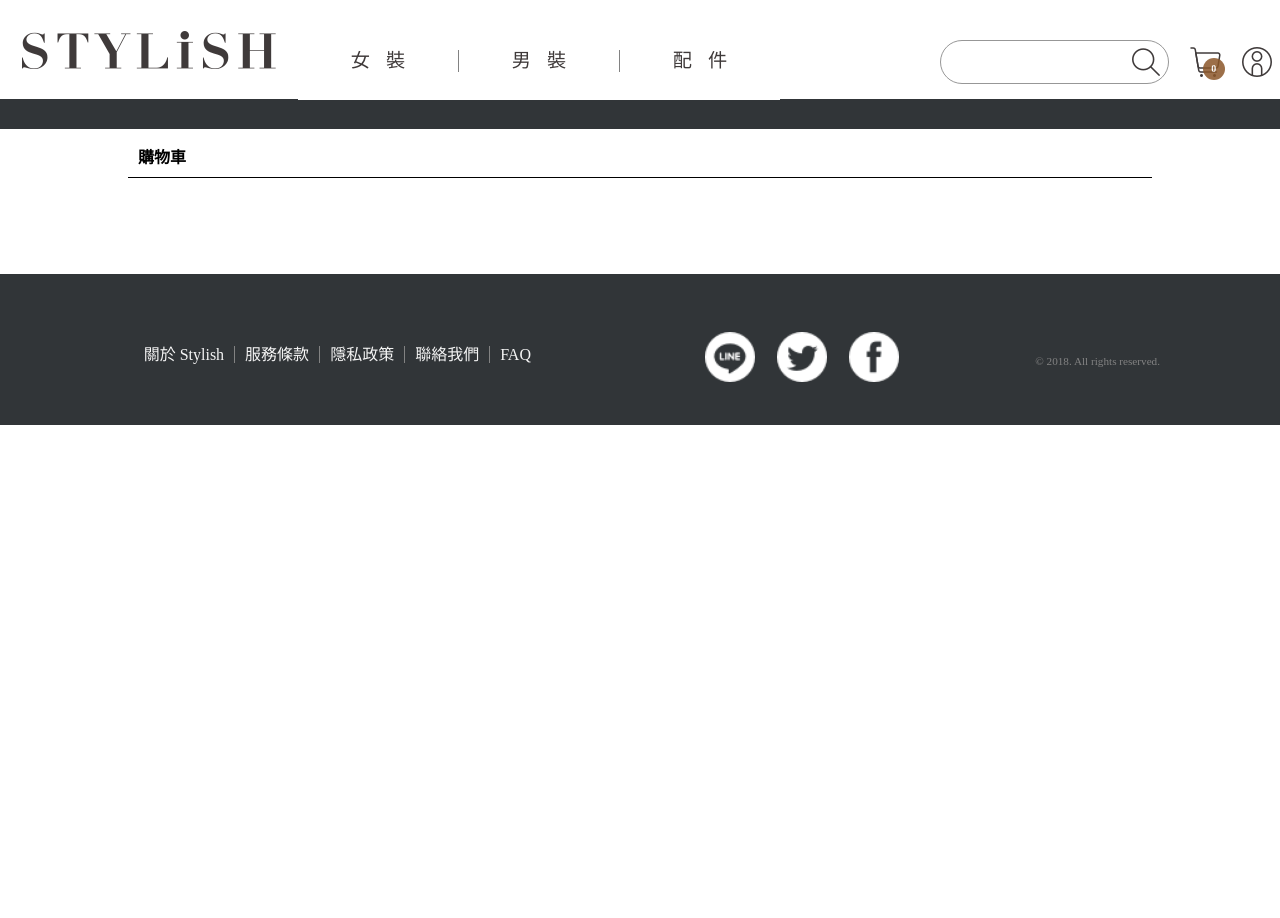
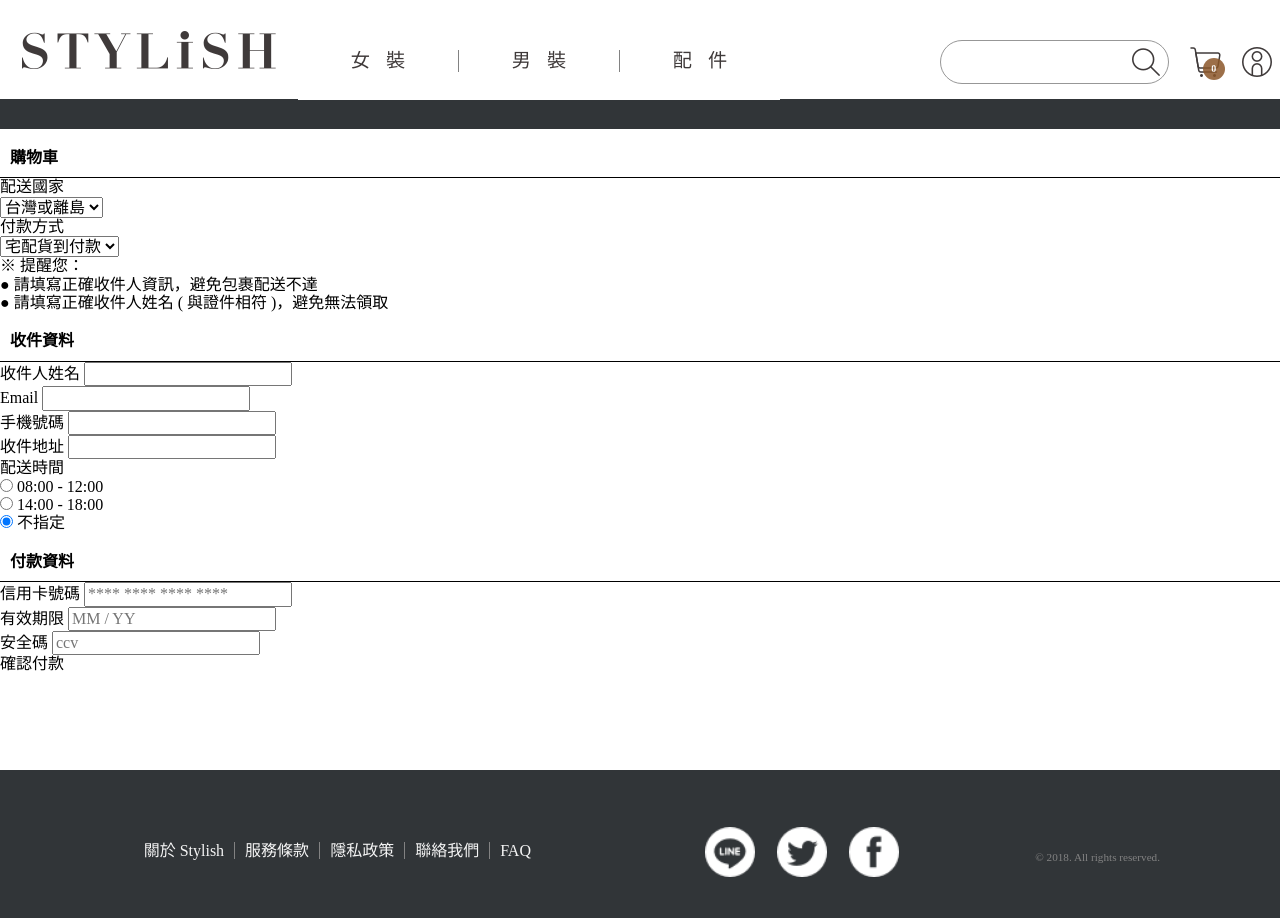
Before and after one commit to AislynYC/aislynyc.github.io, a plain HTML site: page students/aislyn/stylish/pages/cart.html in a window 1280 px wide. Before the commit the page ends 800 px from the top, so only its background shows below. Drawn offline with Linux system fonts and the light colour scheme.

Commit message:
Completed order form HTML

```diff
--- a/students/aislyn/stylish/pages/cart.html
+++ b/students/aislyn/stylish/pages/cart.html
@@ -59,12 +59,99 @@
       </header>
       <!-- CART - SELECTED PRODUCT LIST Start -->
       <div class="content-area">
-        <div class="row">
+        <div class="list">
           <div class="section-title">購物車</div>
           <!-- SELECTED PRODUCT LIST  Area -->
         </div>
+        <!-- CART - SELECTED PRODUCT LIST  End -->
+
+        <!-- CART - SHIPPING FORM Start -->
+        <div class="shipping-section">
+          <div class="shipping-selection">
+            <div>配送國家</div>
+            <select name="delivery-country" class="delivery" id="delivery-country">
+              <option value="taiwan">台灣或離島</option>
+            </select>
+            <div>付款方式</div>
+            <select name="delivery-service" class="delivery" id="delivery-service">
+              <option value="home-delivery">宅配貨到付款</option>
+            </select>
+          </div>
+          <div class="reminder">
+            <p>※ 提醒您：</p>
+            <p>● 請填寫正確收件人資訊，避免包裹配送不達</p>
+            <p>● 請填寫正確收件人姓名 ( 與證件相符 )，避免無法領取</p>
+          </div>
+        </div>
+        <!-- CART - SHIPPING FORM End -->
+        <!-- CART - RECIPIENT FORM Start -->
+        <div class="recipient-section">
+          <div class="section-title">收件資料</div>
+          <div class="recipient-name">
+            <label for="name-input">收件人姓名</label>
+            <input type="text" name="name-input" id="name-input" />
+          </div>
+          <div class="recipient-email">
+            <label for="email-input">Email</label>
+            <input type="text" name="email-input" id="email-input" />
+          </div>
+          <div class="recipient-phone">
+            <label for="phone-input">手機號碼</label>
+            <input type="text" name="phone-input" id="phone-input" />
+          </div>
+          <div class="recipient-email">
+            <label for="address-input">收件地址</label>
+            <input type="text" name="address-input" id="address-input" />
+          </div>
+          <div class="recipient-prefer-time">
+            <p>配送時間</p>
+            <div>
+              <input type="radio" id="before-noon" name="prefer-time" value="before-noon" />
+              <label for="before-noon">08:00 - 12:00</label>
+            </div>
+            <div>
+              <input type="radio" id="after-noon" name="prefer-time" value="after-noon" />
+              <label for="after-noon">14:00 - 18:00</label>
+            </div>
+            <div>
+              <input type="radio" id="no-prefer" name="prefer-time" value="no-prefer" checked />
+              <label for="no-prefer">不指定</label>
+            </div>
+          </div>
+        </div>
+        <!-- CART - RECIPIENT FORM End -->
+
+        <!-- CART - PAYMENT FORM Start -->
+        <div class="payment-section">
+          <div class="section-title">付款資料</div>
+          <div class="credit-card-number">
+            <label for="card-number">信用卡號碼</label>
+            <input
+              type="text"
+              name="card-number"
+              id="card-number"
+              maxlength="22"
+              placeholder="**** **** **** ****"
+            />
+          </div>
+          <div class="credit-card-exp">
+            <label for="card-exp">有效期限</label>
+            <input type="text" name="card-exp" id="card-exp" placeholder="MM / YY" />
+          </div>
+          <div class="credit-card-ccv">
+            <label for="card-ccv">安全碼</label>
+            <input type="text" name="card-ccv" id="card-ccv" placeholder="ccv" />
+          </div>
+        </div>
+        <!-- CART - PAYMENT FORM End -->
+
+        <!-- CART - CONFIRM SECTION Start -->
+        <div class="confirm-section">
+          <div class="confirm-btn">確認付款</div>
+        </div>
+        <!-- CART - CONFIRM SECTION  End -->
       </div>
-      <!-- CART - SELECTED PRODUCT LIST  End -->
+
       <div class="mobile-tool">
         <a href="#" class="mobile-tool-btn">
           <div class="mobile-tool-wrap">
```
